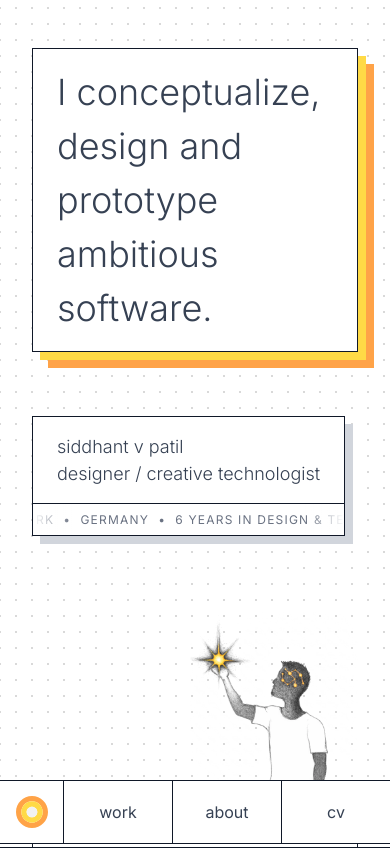
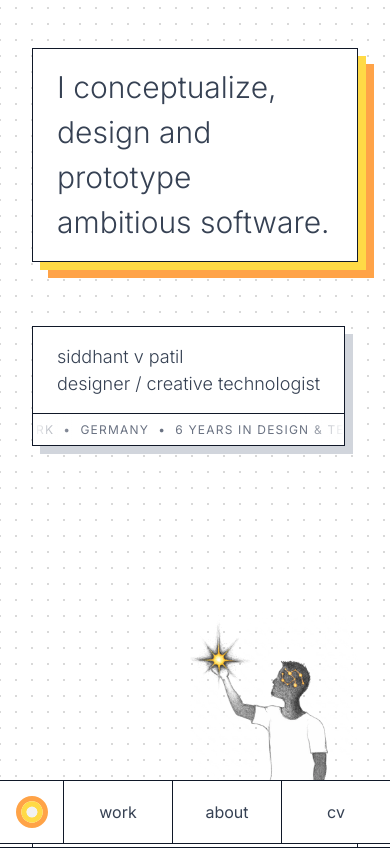
Before and after one commit to sidomatic11/portfolio-2025, a Next.js app: page / in a window 390 px wide. Shown: the top 849 px of the page. Built offline with nearby package versions, Linux system fonts and the light colour scheme.

Commit message:
testing font size

```diff
--- a/app/page.tsx
+++ b/app/page.tsx
@@ -56,7 +56,7 @@ function HomeContent() {
 					<div className="w-full">
 
 						<div className="w-fit px-6 py-4 border border-gray-900 bg-white shadow-[8px_8px_0_0_var(--color-brand-yellow),16px_16px_0_0_var(--color-brand-orange)]">
-							<p className="text-gray-700 text-4xl font-light leading-normal">I conceptualize, design and prototype <br />ambitious software.</p>
+							<p className="text-gray-700 text-3xl sm:text-4xl font-light leading-normal">I conceptualize, design and prototype <br />ambitious software.</p>
 						</div>
 
 						<div className="w-fit border border-gray-900 mt-16 pb-8 relative overflow-hidden bg-white shadow-[8px_8px_0_0_var(--color-gray-300)] ">
```
